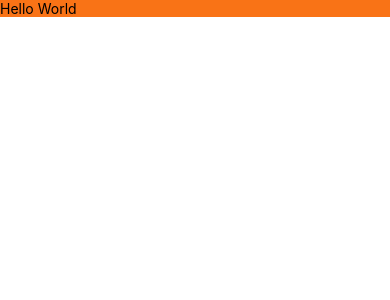
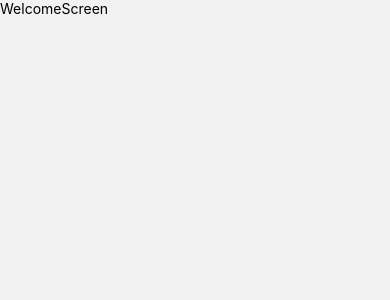
Before and after one commit to HasanTayar/Dating-App-Ui, a React Native app: screen / in a window 390 px wide. Shown: the top 300 px of the page. Built offline with nearby package versions, Linux system fonts and the light colour scheme.

Commit message:
adding navigation

```diff
--- a/App.tsx
+++ b/App.tsx
@@ -1,10 +1,7 @@
 import { StatusBar } from "expo-status-bar";
 import { StyleSheet, Text, View } from "react-native";
+import AppNavigation from "./src/navigation/app-navigation";
 
 export default function App() {
-  return (
-    <View className="bg-orange-500">
-      <Text>Hello World</Text>
-    </View>
-  );
+  return <AppNavigation />;
 }
--- /dev/null
+++ b/src/navigation/app-navigation.tsx
@@ -0,0 +1,43 @@
+import React from "react";
+import { NavigationContainer } from "@react-navigation/native";
+import { createNativeStackNavigator } from "@react-navigation/native-stack";
+import { createBottomTabNavigator } from "@react-navigation/bottom-tabs";
+import WelcomeScreen from "../screens/welcome-screen";
+import CHatDetailsScreen from "../screens/chat/chat-details-screen";
+import ChatScreen from "../screens/chat/chat-screen";
+import ProfileScreen from "../screens/profile-screen";
+import HomeScreen from "../screens/home-screen";
+
+const Stack = createNativeStackNavigator();
+const Tab = createBottomTabNavigator();
+const AppNavigation = () => {
+  const HomeTabs = () => {
+    return (
+      <Tab.Navigator>
+        <Tab.Screen name="Home" component={HomeScreen} />
+        <Tab.Screen name="Profile" component={ProfileScreen} />
+        <Tab.Screen name="Chat" component={ChatScreen} />
+      </Tab.Navigator>
+    );
+  };
+  return (
+    <NavigationContainer>
+      <Stack.Navigator
+        initialRouteName="Welcome"
+        screenOptions={{ headerShown: false }}
+      >
+        <Stack.Screen name="Welcome" component={WelcomeScreen} />
+        <Stack.Screen
+          name="ChatDetails"
+          component={CHatDetailsScreen}
+          options={{
+            presentation: "modal",
+          }}
+        />
+        <Stack.Screen name="Home" component={HomeTabs} />
+      </Stack.Navigator>
+    </NavigationContainer>
+  );
+};
+
+export default AppNavigation;
--- a/src/screens/profile-screen.tsx
+++ b/src/screens/profile-screen.tsx
@@ -1,12 +1,12 @@
-import { Text, View } from "react-native";
+import { View, Text } from "react-native";
 import React from "react";
 
-export default class ProfileScreen {
-  render() {
-    return (
-      <View>
-        <Text>ProfileScreen</Text>
-      </View>
-    );
-  }
-}
+const ProfileScreen = () => {
+  return (
+    <View>
+      <Text>ProfileScreen</Text>
+    </View>
+  );
+};
+
+export default ProfileScreen;
```
